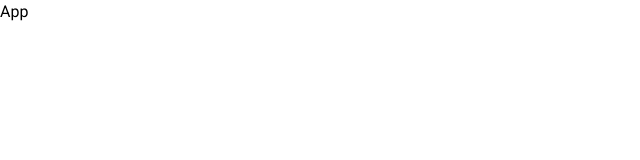
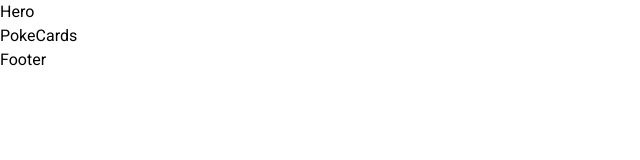
Before and after one commit to aysllanferreira/Aulao31-React, a React (Create React App) app: page / in a window 1280 px wide. Shown: the top 160 px of the page, without its empty margins (0-640 px from the left). Built offline with nearby package versions, Linux system fonts and the light colour scheme.

Commit message:
:sparkles: feat: Components base created

```diff
--- a/src/App.jsx
+++ b/src/App.jsx
@@ -1,9 +1,14 @@
 import React, { Component } from 'react';
+import { Footer, Hero, PokeCards } from './components';
 
 export default class App extends Component {
   render() {
     return (
-      <div>App</div>
+      <div>
+        <Hero />
+        <PokeCards />
+        <Footer />
+      </div>
     );
   }
 }
--- /dev/null
+++ b/src/components/Footer/index.jsx
@@ -0,0 +1,9 @@
+import React, { Component } from 'react';
+
+export default class Footer extends Component {
+  render() {
+    return (
+      <div>Footer</div>
+    );
+  }
+}
--- /dev/null
+++ b/src/components/Hero/index.jsx
@@ -0,0 +1,9 @@
+import React, { Component } from 'react';
+
+export default class Hero extends Component {
+  render() {
+    return (
+      <div>Hero</div>
+    );
+  }
+}
--- /dev/null
+++ b/src/components/PokeCards/index.jsx
@@ -0,0 +1,9 @@
+import React, { Component } from 'react';
+
+export default class PokeCards extends Component {
+  render() {
+    return (
+      <div>PokeCards</div>
+    );
+  }
+}
--- /dev/null
+++ b/src/components/index.js
@@ -0,0 +1,9 @@
+import Footer from './Footer';
+import Hero from './Hero';
+import PokeCards from './PokeCards';
+
+export {
+  Footer,
+  Hero,
+  PokeCards,
+};
```
